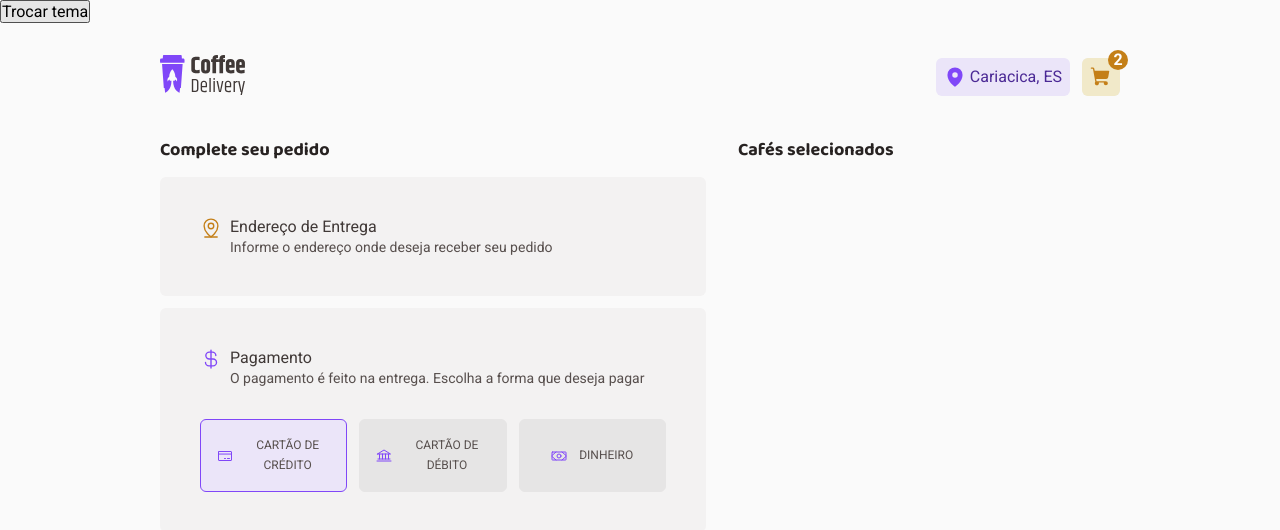
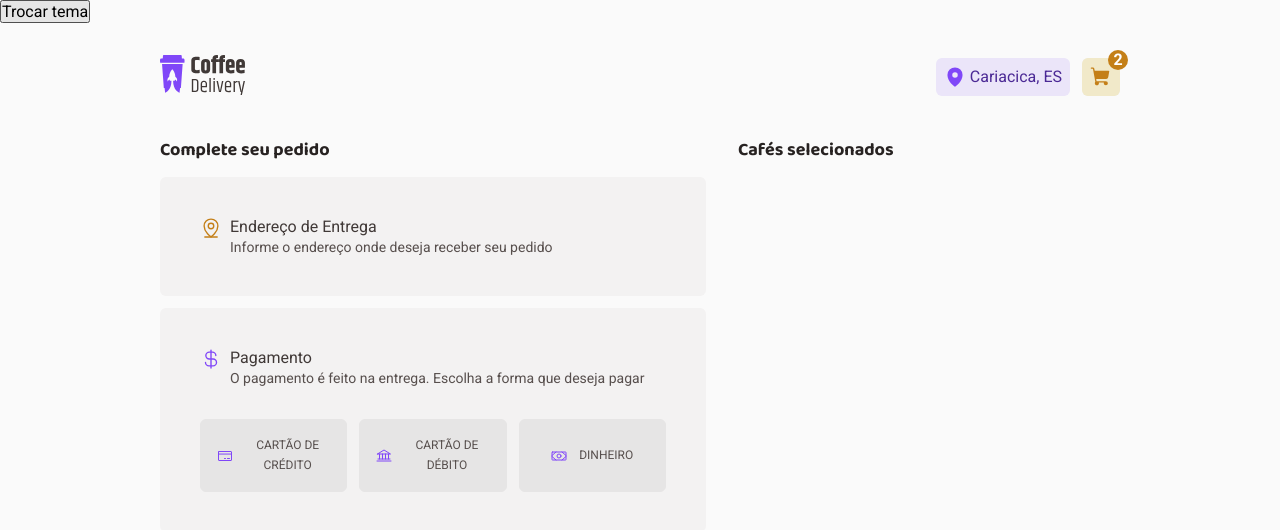
Before and after one commit to luarakerlen/coffee-delivery, a React (Vite) app: page /checkout in a window 1280 px wide. Shown: the top 530 px of the page. Built offline with nearby package versions, Linux system fonts and the light colour scheme.

Commit message:
chore: choose payment method

```diff
--- /dev/null
+++ b/src/data/paymentMethods.ts
@@ -0,0 +1,19 @@
+import { Bank, CreditCard, Money } from 'phosphor-react';
+
+export const initialPaymentMethods = [
+	{
+		title: 'Cartão de crédito',
+		icon: CreditCard,
+		selected: false,
+	},
+	{
+		title: 'Cartão de débito',
+		icon: Bank,
+		selected: false,
+	},
+	{
+		title: 'Dinheiro',
+		icon: Money,
+		selected: false,
+	},
+];
--- a/src/pages/Checkout/components/PaymentMethod/index.tsx
+++ b/src/pages/Checkout/components/PaymentMethod/index.tsx
@@ -8,13 +8,14 @@ interface Props {
 	Icon: React.ForwardRefExoticComponent<
 		IconProps & React.RefAttributes<SVGSVGElement>
 	>;
+	onClick: (method: string) => void
 }
 
-export function PaymentMethod({ Icon, title, selected = false }: Props) {
+export function PaymentMethod({ Icon, title, selected = false, onClick }: Props) {
 	const theme = useTheme();
 
 	return (
-		<PaymentMethodContainer selected={selected}>
+		<PaymentMethodContainer selected={selected} onClick={() => onClick(title)}>
 			<div>
 				<Icon size={16} color={theme.purple} />
 			</div>
--- a/src/pages/Checkout/index.tsx
+++ b/src/pages/Checkout/index.tsx
@@ -1,13 +1,9 @@
+import { useState } from 'react';
 import { useTheme } from 'styled-components';
 import { IconTitleDescription } from './components/IconTitleDescription';
 import { PaymentMethod } from './components/PaymentMethod';
-import {
-	Bank,
-	CreditCard,
-	CurrencyDollar,
-	MapPinLine,
-	Money,
-} from 'phosphor-react';
+import { CurrencyDollar, MapPinLine } from 'phosphor-react';
+import { initialPaymentMethods } from '../../data/paymentMethods';
 import {
 	AddressContainer,
 	CheckoutContainer,
@@ -20,6 +16,25 @@ import {
 
 export function Checkout() {
 	const theme = useTheme();
+	const [paymentMethods, setPaymentMethods] = useState(initialPaymentMethods);
+
+	function onChoosePaymentMethod(title: string) {
+		const newPaymentMethods = paymentMethods.map((paymentMethod) => {
+			if (paymentMethod.title === title) {
+				return {
+					...paymentMethod,
+					selected: true,
+				};
+			} else {
+				return {
+					...paymentMethod,
+					selected: false,
+				};
+			}
+		});
+
+		setPaymentMethods(newPaymentMethods);
+	}
 
 	return (
 		<CheckoutContainer>
@@ -40,9 +55,17 @@ export function Checkout() {
 						description='O pagamento é feito na entrega. Escolha a forma que deseja pagar'
 					/>
 					<PaymentMethods>
-						<PaymentMethod title='Cartão de crédito' Icon={CreditCard} selected/>
-						<PaymentMethod title='Cartão de débito' Icon={Bank} />
-						<PaymentMethod title='Dinheiro' Icon={Money} />
+						{paymentMethods.map((paymentMethod) => {
+							return (
+								<PaymentMethod
+									key={paymentMethod.title}
+									title={paymentMethod.title}
+									Icon={paymentMethod.icon}
+									selected={paymentMethod.selected}
+									onClick={onChoosePaymentMethod}
+								/>
+							);
+						})}
 					</PaymentMethods>
 				</PaymentContainer>
 			</OrderConfirmationContainer>
```
